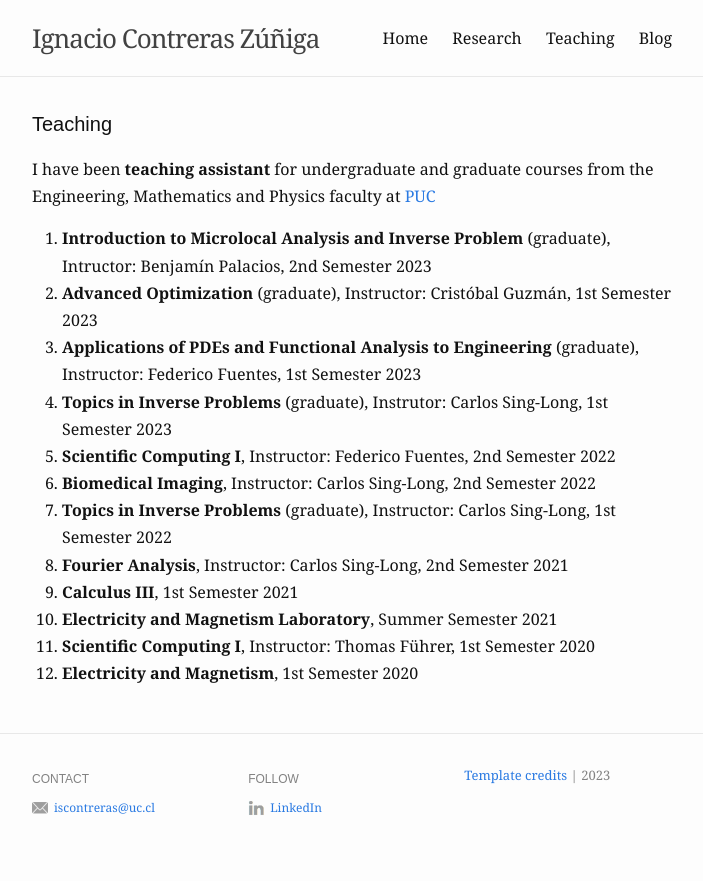
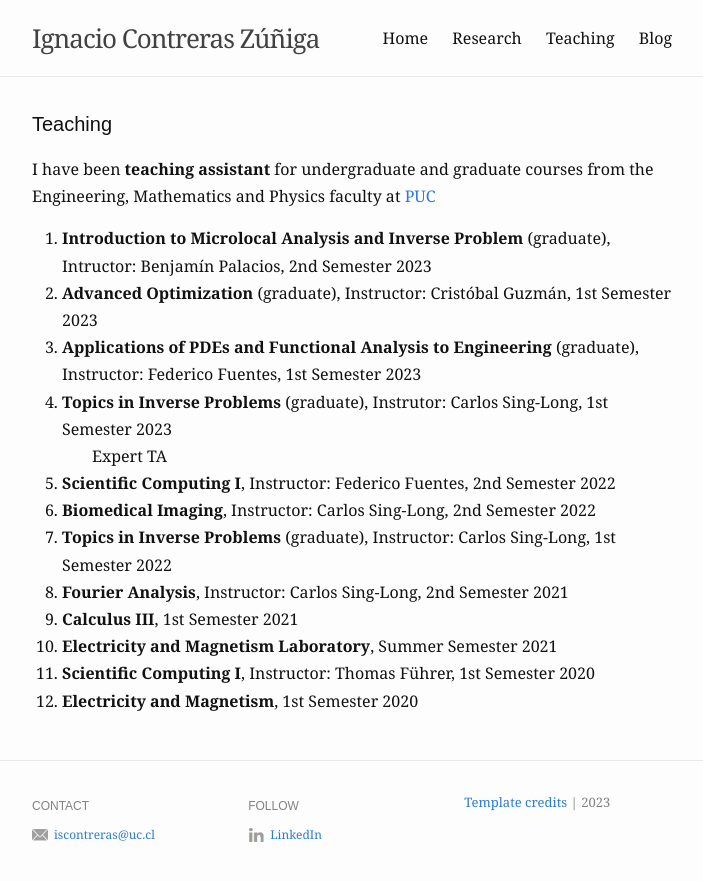
Before and after one commit to ignacontreras/ignacontreras.github.io, a Jekyll site: the page built from teaching.md, in a window 1280 px wide. Shown: the top 881 px of the page, without its empty margins (288-991 px from the left). Built offline with Jekyll 4.4.1, drawn with Linux system fonts in a browser that asks for light colours.

Commit message:
Update teaching.md

```diff
--- a/teaching.md
+++ b/teaching.md
@@ -17,6 +17,7 @@ I have been <b>teaching assistant </b>  for undergraduate and graduate courses f
  </li>
   <li>
     <b>Topics in Inverse Problems</b> (graduate), Instrutor: Carlos Sing-Long, 1st Semester 2023
+    <ul> Expert TA </ul>
   </li>
   <li>
     <b>Scientific Computing I</b>, Instructor: Federico Fuentes, 2nd Semester 2022
```
